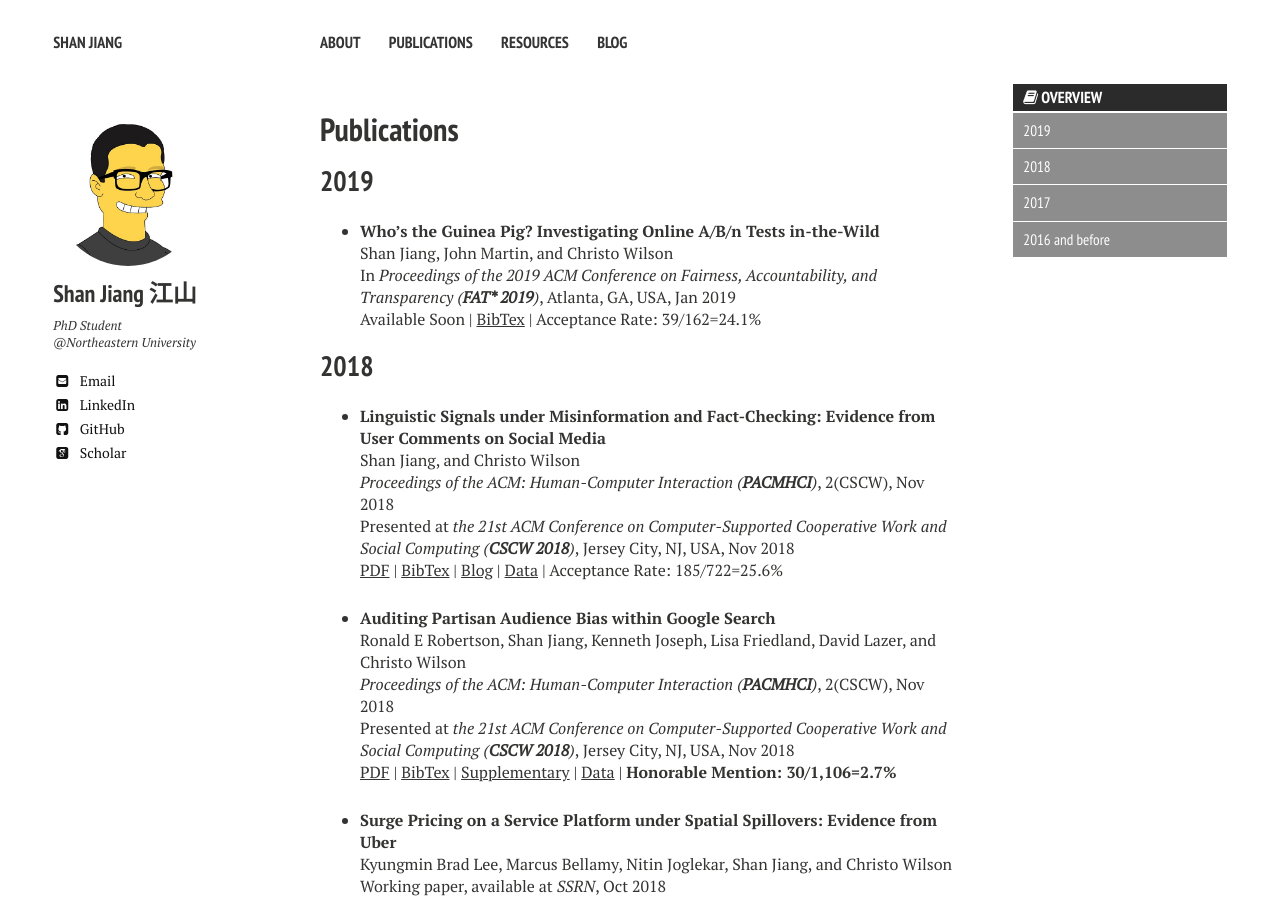
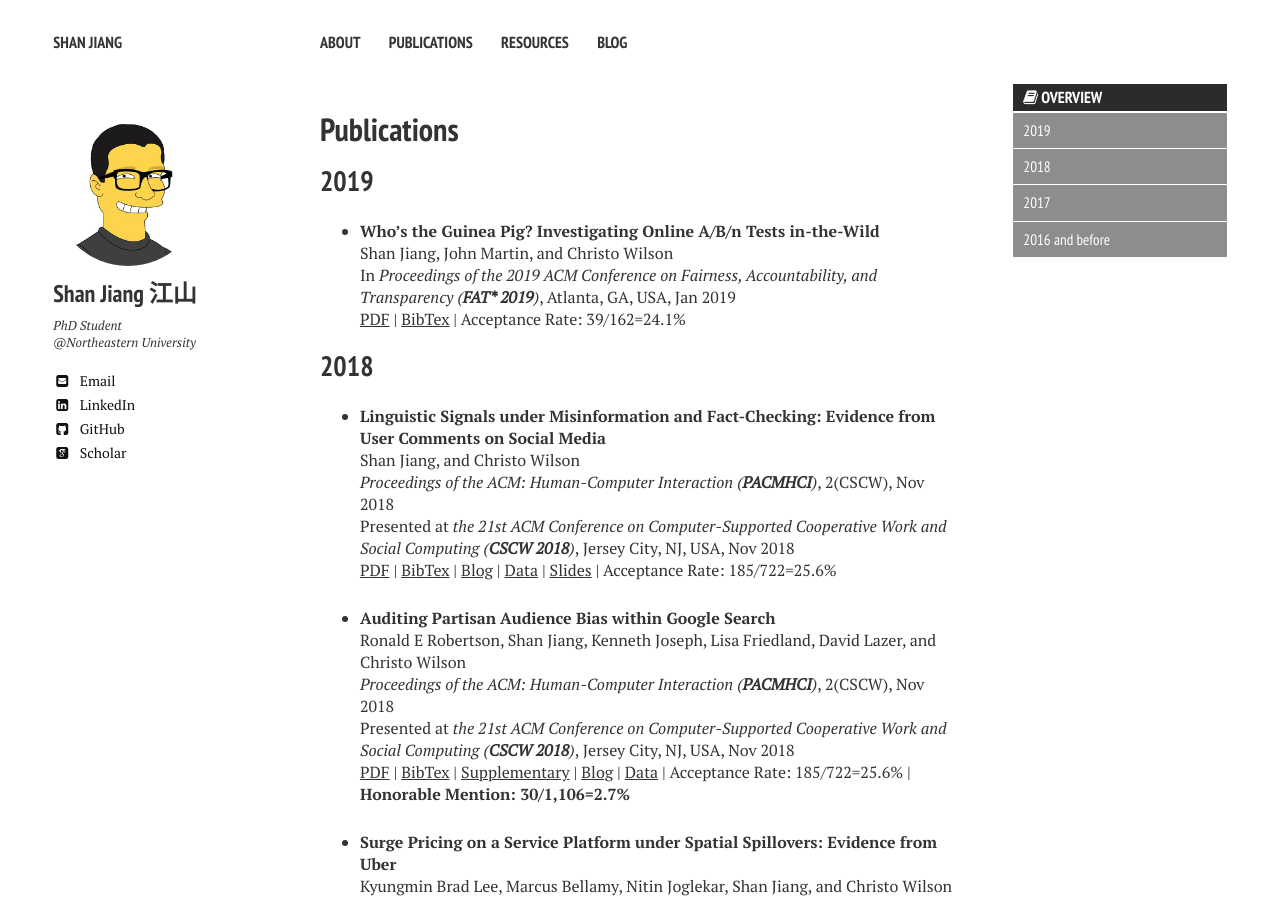
Before and after one commit to printfoo/printfoo.github.io, a Jekyll site: the page built from publications/index.md, in a window 1280 px wide and 900 px high. Built offline with Jekyll 4.4.1, drawn with Linux system fonts in a browser that asks for light colours; nearby versions of some CDN libraries; some web fonts are replaced.

Commit message:
update fat paper and cscw slides

```diff
--- a/publications/index.md
+++ b/publications/index.md
@@ -14,7 +14,7 @@ comments: false
 * **Who’s the Guinea Pig? Investigating Online A/B/n Tests in-the-Wild**
 Shan Jiang, John Martin, and Christo Wilson
 In *Proceedings of the 2019 ACM Conference on Fairness, Accountability, and Transparency (**FAT\* 2019**)*, Atlanta, GA, USA, Jan 2019
-Available Soon | [BibTex](fat19_bib.txt){:target="_blank"} | Acceptance Rate: 39/162=24.1%
+[PDF](fat19_paper.pdf){:target="_blank"} | [BibTex](fat19_bib.txt){:target="_blank"} | Acceptance Rate: 39/162=24.1%
 
 ## 2018
 
@@ -22,13 +22,13 @@ Available Soon | [BibTex](fat19_bib.txt){:target="_blank"} | Acceptance Rate: 39
 Shan Jiang, and Christo Wilson
 *Proceedings of the ACM: Human-Computer Interaction (**PACMHCI**)*, 2(CSCW), Nov 2018
 Presented at *the 21st ACM Conference on Computer-Supported Cooperative Work and Social Computing (**CSCW 2018**)*, Jersey City, NJ, USA, Nov 2018
-[PDF](cscw18a_paper.pdf){:target="_blank"} | [BibTex](cscw18a_bib.txt){:target="_blank"} | [Blog](https://medium.com/@shan.sam.jiang/people-get-touchy-about-misinformation-and-about-the-truth-too-9930563d96d8){:target="_blank"} | [Data](../resources/#misinformation){:target="_blank"} | Acceptance Rate: 185/722=25.6%
+[PDF](cscw18a_paper.pdf){:target="_blank"} | [BibTex](cscw18a_bib.txt){:target="_blank"} | [Blog](https://medium.com/acm-cscw/people-get-touchy-about-misinformation-and-about-the-truth-too-9930563d96d8){:target="_blank"} | [Data](../resources/#misinformation){:target="_blank"} | [Slides](cscw18a_slides.pdf){:target="_blank"} | Acceptance Rate: 185/722=25.6%
 
 * **Auditing Partisan Audience Bias within Google Search**
 Ronald E Robertson, Shan Jiang, Kenneth Joseph, Lisa Friedland, David Lazer, and Christo Wilson
 *Proceedings of the ACM: Human-Computer Interaction (**PACMHCI**)*, 2(CSCW), Nov 2018
 Presented at *the 21st ACM Conference on Computer-Supported Cooperative Work and Social Computing (**CSCW 2018**)*, Jersey City, NJ, USA, Nov 2018
-[PDF](cscw18b_paper.pdf){:target="_blank"} | [BibTex](cscw18b_bib.txt){:target="_blank"} | [Supplementary](cscw18b_supplementary.pdf){:target="_blank"} | [Data](../resources/#partisan-bias){:target="_blank"} | **Honorable Mention: 30/1,106=2.7%**
+[PDF](cscw18b_paper.pdf){:target="_blank"} | [BibTex](cscw18b_bib.txt){:target="_blank"} | [Supplementary](cscw18b_supplementary.pdf){:target="_blank"} | [Blog](https://medium.com/acm-cscw/is-it-the-algorithms-or-us-96d966aebbdb){:target="_blank"} | [Data](../resources/#partisan-bias){:target="_blank"} | Acceptance Rate: 185/722=25.6% | **Honorable Mention: 30/1,106=2.7%**
 
 * **Surge Pricing on a Service Platform under Spatial Spillovers: Evidence from Uber**
 Kyungmin Brad Lee, Marcus Bellamy, Nitin Joglekar, Shan Jiang, and Christo Wilson
```
Also changed, not shown: 2 other files.
